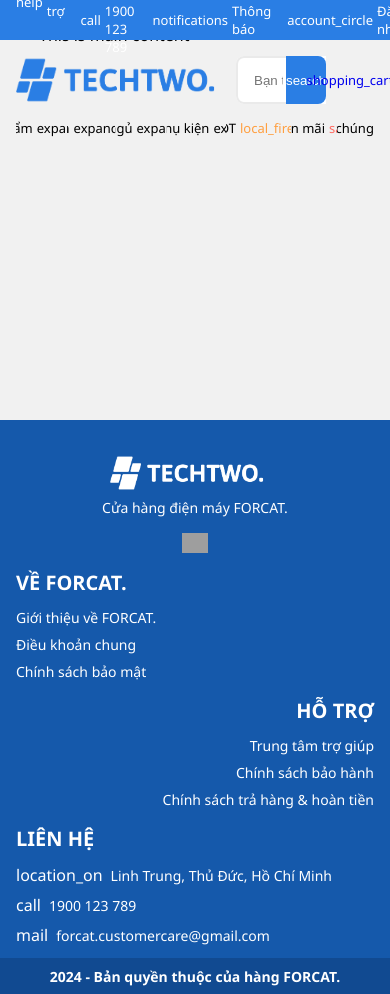
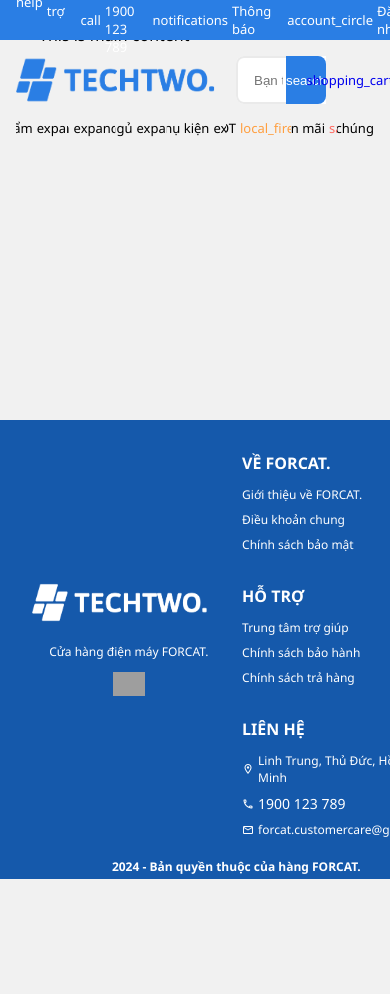
Before and after one commit to NunNunIT/forcat-website-front-end, a Next.js app: page / in a window 390 px wide. Shown: the top 994 px of the page. After the commit the page ends 879 px from the top, so only its background shows below. Built offline with nearby package versions, Linux system fonts and the light colour scheme; grey boxes are pictures that could not be loaded.

Commit message:
update: optimized footer and make responsive for it

```diff
--- a/src/partials/customer/footer/footer.module.css
+++ b/src/partials/customer/footer/footer.module.css
@@ -1,58 +1,51 @@
-.footer-container {
-  width: 100%;
-  min-height: 280px;
-
-  display: flex;
-  flex-direction: column;
-  align-items: center;
-  justify-content: space-between;
-
+.footer {
   background-color: var(--primary-color-2);
 }
 
-.footer-container p {
+.footer__container {
+  width: 80%;
+  max-width: 1152px;
+  min-height: 280px;
+  margin: 0 auto;
+  padding-top: 2rem;
+  padding-inline: 1rem;
+
+  display: grid;
+  grid-template-areas:
+    'CompanyName CompanyName About Help Contact Contact'
+    'Copyright Copyright Copyright Copyright Copyright Copyright';
+  grid-template-columns: repeat(6, 1fr);
+
+  gap: 1rem;
+}
+
+.footer__container span {
   color: white;
   font-size: 0.875rem;
   text-align: start;
 }
 
-.footer-container a {
+.footer__container a {
   text-decoration: none;
   color: white;
   font-size: 0.875rem;
 }
 
-.footer-container a:hover {
-  font-weight: 700;
+.footer__container a:hover {
+  font-weight: bold;
 }
 
-.footer__list-test.phone {
-  text-decoration: none;
-  color: white;
-  font-size: 0.875rem;
-}
-
-.footer__list-test.phone:hover {
-  font-weight: 700;
-  cursor: pointer;
-}
-
-.footer-container h3 {
+.footer__container h3 {
   font-size: 1.25rem;
 }
 
-.footer--top {
-  width: min(100%, 1152px);
-  padding-inline: 1rem;
-  padding-top: 2rem;
-
-  display: flex;
-  flex-wrap: wrap;
-  gap: 1rem;
+.footer__logo {
+  height: 4rem;
+  object-fit: contain;
 }
 
 .footer__company-name {
-  width: calc((100% + 1rem) * 0.25 - 1rem);
+  grid-area: CompanyName;
 
   display: flex;
   flex-direction: column;
@@ -60,213 +53,149 @@
   gap: .75rem;
 }
 
-.footer__company-name--disable {
-  width: 100%;
-
-  display: none;
-  flex-direction: column;
-  align-items: center;
-  gap: .25rem;
-}
-
-.footer__content--column {
-  width: calc((100% + 1rem) * 0.25 - 1rem);
+.footer__about {
+  grid-area: About;
 
   display: flex;
   flex-direction: column;
   gap: .75rem;
 }
 
-.footer__help-content--column {
-  width: calc((100% + 1rem) * 0.25 - 1rem);
+.footer__help {
+  grid-area: Help;
 
   display: flex;
   flex-direction: column;
   gap: .75rem;
 }
 
-.footer__content--column2 {
-  width: calc((100% + 1rem) * 0.25 - 1rem);
-
-  display: flex;
-  flex-direction: row;
-  /* justify-content: space-evenly; */
-  gap: 1rem;
-}
-
-.footer__contact-content--column {
-  width: calc((100% + 1rem) * 0.25 - 1rem);
+.footer__contact {
+  grid-area: Contact;
 
   display: flex;
   flex-direction: column;
   gap: .75rem;
 }
 
-.footer__logo {
-  width: min(100%, 25rem);
-  object-fit: contain;
+.footer__title {
+  color: white;
+  padding-top: 1rem;
 }
 
-.footer__content-title {
-  color: white;
-}
-
-.footer__social-media {
-  object-fit: contain;
-  height: 20px;
-  margin-top: 12px;
-}
-
-.footer__content-main {
+.footer__list {
   display: flex;
   flex-direction: column;
   gap: 8px;
 }
 
-.footer__content-item {
+.footer__list-item {
+  display: flex;
+  flex-direction: row;
+  align-items: center;
+  gap: .25rem;
+}
+
+.footer__list-item.phone {
+  text-decoration: none;
+  color: white;
+  font-size: 0.875rem;
+}
+
+.footer__list-item.phone:hover {
+  font-weight: 700;
+  cursor: pointer;
+}
+
+.footer__social-media {
+  object-fit: contain;
+  height: 1.5rem;
+}
+
+/* Copyright */
+.footer__copyright {
+  grid-area: Copyright;
+
   display: flex;
   align-items: center;
-  gap: 8px;
-  color: white;
+  justify-content: center;
+  padding: .25rem 0;
 }
 
-.footer--bottom {
-  width: 100%;
-  background-color: var(--dark-blue);
-  display: flex;
-  justify-content: center;
-  align-items: center;
-  height: 15%;
+.footer__copyright span {
+  font-weight: bold;
+
+  cursor: default;
 }
 
-.footer__container--bottom {
-  width: 100%;
-  padding-inline: 1rem;
-  display: flex;
-  justify-content: center;
+.footer__copyright span:hover {
+  font-weight: bold;
 }
 
-.footer__container--bottom p {
-  color: white;
-  font-weight: 600;
-}
+@media only screen and (max-width: 1024px) {
+  .footer__container {
+    width: 95%;
+    padding-top: 1.5rem;
 
-.footer__container--bottom p:hover {
-  font-weight: 600;
-}
-
-@media only screen and (max-width: 64rem) {
-  .footer__logo {
-    /* height: 52px; */
+    grid-template-areas:
+      'CompanyName About Help'
+      'CompanyName Contact Contact'
+      'Copyright Copyright Copyright';
+    grid-template-columns: repeat(3, 1fr);
   }
 
   .footer__company-name {
-    width: calc((100% + 1rem) * 0.5 - 1rem);
-  }
-
-  .footer__content--column {
-    width: calc((100% + 1rem) * 0.5 - 1rem);
-  }
-
-  .footer__help-content--column {
-    width: calc((100% + 1rem) * 0.5 - 1rem);
-  }
-
-  .footer__contact-content--column {
-    width: calc((100% + 1rem) * 0.5 - 1rem);
+    justify-content: center;
   }
 }
 
-@media only screen and (max-width: 48rem) {
-  .footer {
-    height: 220px;
+@media only screen and (max-width: 768px) {
+  .footer__container {
+    width: 90%;
+    padding-top: 1rem;
+    padding-inline: .75rem;
+
+    grid-template-columns: repeat(2, 1fr);
+    grid-template-areas:
+      'CompanyName About '
+      'CompanyName Help'
+      'CompanyName Contact'
+      'Copyright Copyright';
   }
 
-  .footer h3 {
+  .footer__container h3 {
     font-size: 1rem;
   }
 
-  .footer a {
+  .footer__container a {
     font-size: 0.75rem;
   }
 
-  .footer p {
+  .footer__container span {
     font-size: 0.75rem;
   }
 
   .footer__company-name {
-    width: 30%;
-    gap: 4px;
-    margin-right: 0;
-  }
-
-  .footer__container {
-    width: 90%;
-    padding-top: 24px;
+    align-items: center;
   }
 
   .footer__logo {
-    height: 42px;
-  }
-
-  .footer__content-item .material-symbols-outlined {
-    font-size: 1rem;
-  }
-
-  .footer__content--column {
-    width: 50%;
-  }
-
-  .footer__help-content--column {
-    width: 50%;
+    height: 3rem;
   }
 }
 
-@media only screen and (max-width: 40rem) {
-  .footer {
-    height: auto;
-  }
+@media only screen and (max-width: 320px) {
+  .footer__container {
+    width: 100%;
+    padding: .5rem;
 
-  .footer__container {
-    width: 90%;
+    display: flex;
     flex-direction: column;
   }
 
-  .footer__company-name {
-    display: none;
-  }
-
-  .footer__company-name--disable {
-    display: flex;
-  }
-
-  .footer__content--column {
-    width: 100%;
-  }
-
-  .footer__content--column2 {
-    width: 100%;
-    margin: 32px 0 24px 0;
-  }
-
-  .footer__contact-content--column {
-    width: 100%;
-    margin-bottom: 12px;
-  }
-
-  .footer__help-content--column {
-    width: 100%;
-    text-align: end;
-  }
-
-  .footer--bottom {
-    height: 36px;
+  .footer__about,
+  .footer__help,
+  .footer__company-name,
+  .footer__contact {
+    align-items: center;
   }
 }
-
-@media only screen and (max-width: 40rem) {
-  .footer {
-    height: auto;
-    margin-bottom: 70px;
-  }
-}
--- a/src/partials/customer/footer/index.tsx
+++ b/src/partials/customer/footer/index.tsx
@@ -1,6 +1,8 @@
+// import Link
 import Link from "next/link";
 
-import Logo from "@/components/customer/logo";
+// import components
+import { Logo } from "@/components/customer";
 
 // use bind from classnames
 import classNames from "classnames/bind";
@@ -9,90 +11,83 @@
 
 export default function Footer() {
   return (
-    <footer className={cx("footer-container")}>
-      <div className={cx("footer--top")}>
+    <footer className={cx("footer")}>
+      <div className={cx("footer__container")}>
         <div className={cx("footer__company-name")}>
           <Logo className={cx("footer__logo")} white />
-          <p>Cửa hàng điện máy FORCAT.</p>
-          <img className={cx("footer__social-media")}
+          <span>Cửa hàng điện máy FORCAT.</span>
+          <img
+            className={cx("footer__social-media")}
             src="/imgs/set-logo.png"
-            alt="social-media" />
+            alt="social-media"
+          />
         </div>
-        <div className={cx("footer__company-name--disable")}>
-          <img className={cx("footer__logo")}
-            src="/imgs/logo-white.png"
-            alt="logo" />
-          <p>Cửa hàng điện máy FORCAT.</p>
-          <img className={cx("footer__social-media")}
-            src="/imgs/set-logo.png"
-            alt="social-media" />
-        </div>
-        <div className={cx("footer__content--column")}>
-          <div className={cx("footer__content-title")}>
+        <div className={cx("footer__about")}>
+          <div className={cx("footer__title")}>
             <h3>VỀ FORCAT.</h3>
           </div>
-          <div className={cx("footer__content-main")}>
-            <a href="/about-us" className={cx("footer__list-test")}>
+          <div className={cx("footer__list")}>
+            <a href="/about-us" className={cx("footer__list-item")}>
               Giới thiệu về FORCAT.
             </a>
-            <a href="#" className={cx("footer__list-test")}>
+            <a href="#" className={cx("footer__list-item")}>
               Điều khoản chung
             </a>
-            <a href="/privacy-policy" className={cx("footer__list-test")}>
+            <a href="/privacy-policy" className={cx("footer__list-item")}>
               Chính sách bảo mật
             </a>
           </div>
         </div>
-        <div className={cx("footer__help-content--column")}>
-          <div className={cx("footer__content-title")}>
+        <div className={cx("footer__help")}>
+          <div className={cx("footer__title")}>
             <h3>HỖ TRỢ</h3>
           </div>
-          <div className={cx("footer__content-main")}>
-            <a href="#" className={cx("footer__list-test")}>
+          <div className={cx("footer__list")}>
+            <a href="#" className={cx("footer__list-item")}>
               Trung tâm trợ giúp
             </a>
-            <a href="#" className={cx("footer__list-test")}>
+            <a href="#" className={cx("footer__list-item")}>
               Chính sách bảo hành
             </a>
-            <a href="#" className={cx("footer__list-test")}>
-              Chính sách trả hàng & hoàn tiền
+            <a href="#" className={cx("footer__list-item")}>
+              Chính sách trả hàng
             </a>
           </div>
         </div>
-        <div className={cx("footer__contact-content--column")}>
-          <div className={cx("footer__content-title")}>
+        <div className={cx("footer__contact")}>
+          <div className={cx("footer__title")}>
             <h3>LIÊN HỆ</h3>
           </div>
-          <div className={cx("footer__content-main")}>
-            <div className={cx("footer__content-item")}>
-              <span className="material-symbols-outlined">location_on</span>
-              <Link href="https://maps.app.goo.gl/GbwxfoKVzvYoN1hn9"
+          <div className={cx("footer__list")}>
+            <div className={cx("footer__list-item")}>
+              <span className='material-icons-outlined'>location_on</span>
+              <Link
+                href="https://maps.app.goo.gl/GbwxfoKVzvYoN1hn9"
                 target="_blank"
-                className={cx("footer__list-test")}>
+                className={cx("footer__list-item")}
+              >
                 Linh Trung, Thủ Đức, Hồ Chí Minh
               </Link>
             </div>
-            <div className={cx("footer__content-item")}>
-              <span className={"material-symbols-outlined"}>call</span>
-              <span className={cx("footer__list-test", "phone")}>
+            <div className={cx("footer__list-item")}>
+              <span className='material-icons-outlined'>call</span>
+              <span className={cx("footer__list-item", "phone")}>
                 1900 123 789
               </span>
             </div>
-            <div className={cx("footer__content-item")}>
-              <span className={"material-symbols-outlined"}>mail</span>
+            <div className={cx("footer__list-item")}>
+              <span className='material-icons-outlined'>mail</span>
               <a
                 href="mailto:FORCAT.customercare@gmail.com"
-                className={cx("footer__list-test")}>
+                className={cx("footer__list-item")}
+              >
                 forcat.customercare@gmail.com
               </a>
             </div>
           </div>
         </div>
-      </div>
-
-      <div className={cx("footer--bottom")}>
-        <div className={cx("footer__container--bottom")}>
-          <p> 2024 - Bản quyền thuộc của hàng FORCAT.</p>
+        <div className={cx("footer__copyright")}>
+          <span>2024 - Bản quyền thuộc của hàng FORCAT.</span>
         </div>
       </div>
     </footer>
```
